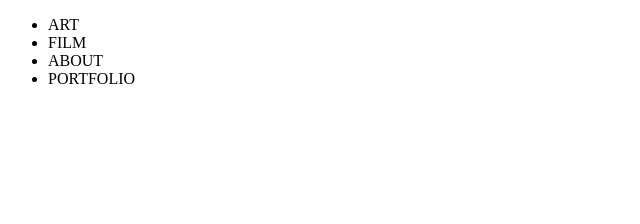
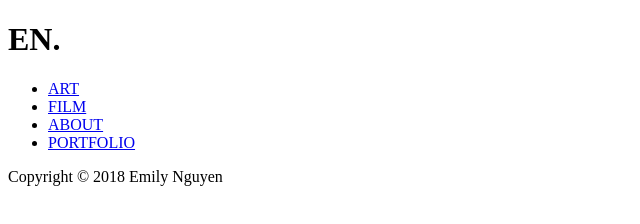
Before and after one commit to emilypnguyen/emilypnguyen.github.io, a plain HTML site: page index.html in a window 1280 px wide. Shown: the whole page, without its empty margins (0-640 px from the left). Drawn offline with Linux system fonts and the light colour scheme.

Commit message:
Update index.html

```diff
--- a/index.html
+++ b/index.html
@@ -2,18 +2,21 @@
 <html lang="en">
 <head>
       <meta charset="UTF-8"/>
-      <meta name="viewport" content="width=device-width, initial-scale=1">
       <title>Emily Nguyen | Aspiring Designer</title>
 </head>
 
 <body>
+<div id="wrapper">
+         <title>Home</title>
+         <h1>EN.</h1>
       <nav>
         <ul>
-        <li>ART</li>
-        <li>FILM</li>
-        <li>ABOUT</li>
-        <li>PORTFOLIO</li>
+              <li><a href="art.html">ART</a></li>
+              <li><a href="film.html">FILM</a></li>
+              <li><a href="about.html">ABOUT</a></li>
+              <li><a href="portfolio.html">PORTFOLIO</a></li>
         </ul>
       </nav>
+ <footer>Copyright &copy 2018 Emily Nguyen</footer>
 </body>
 </html>
```
